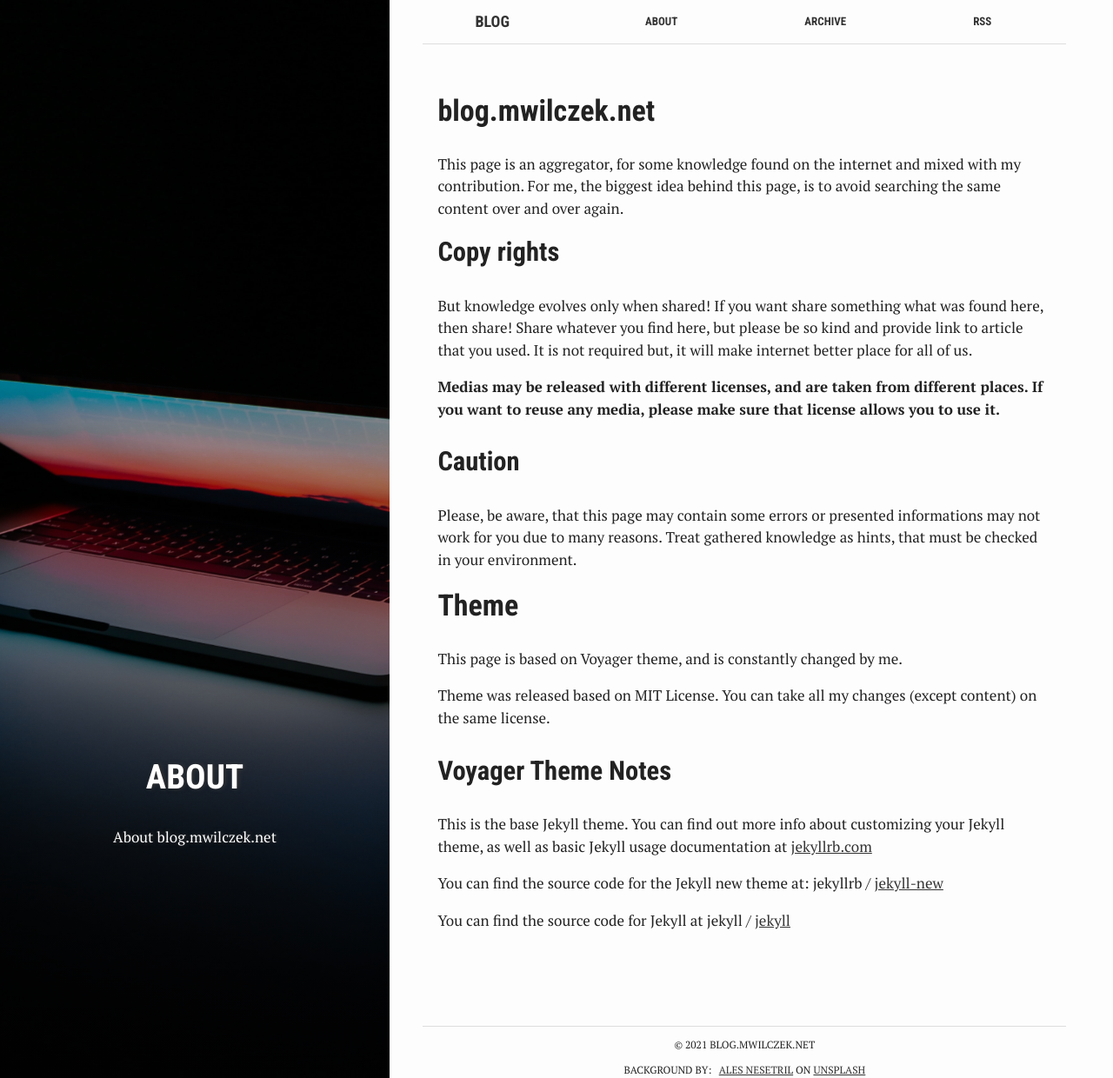
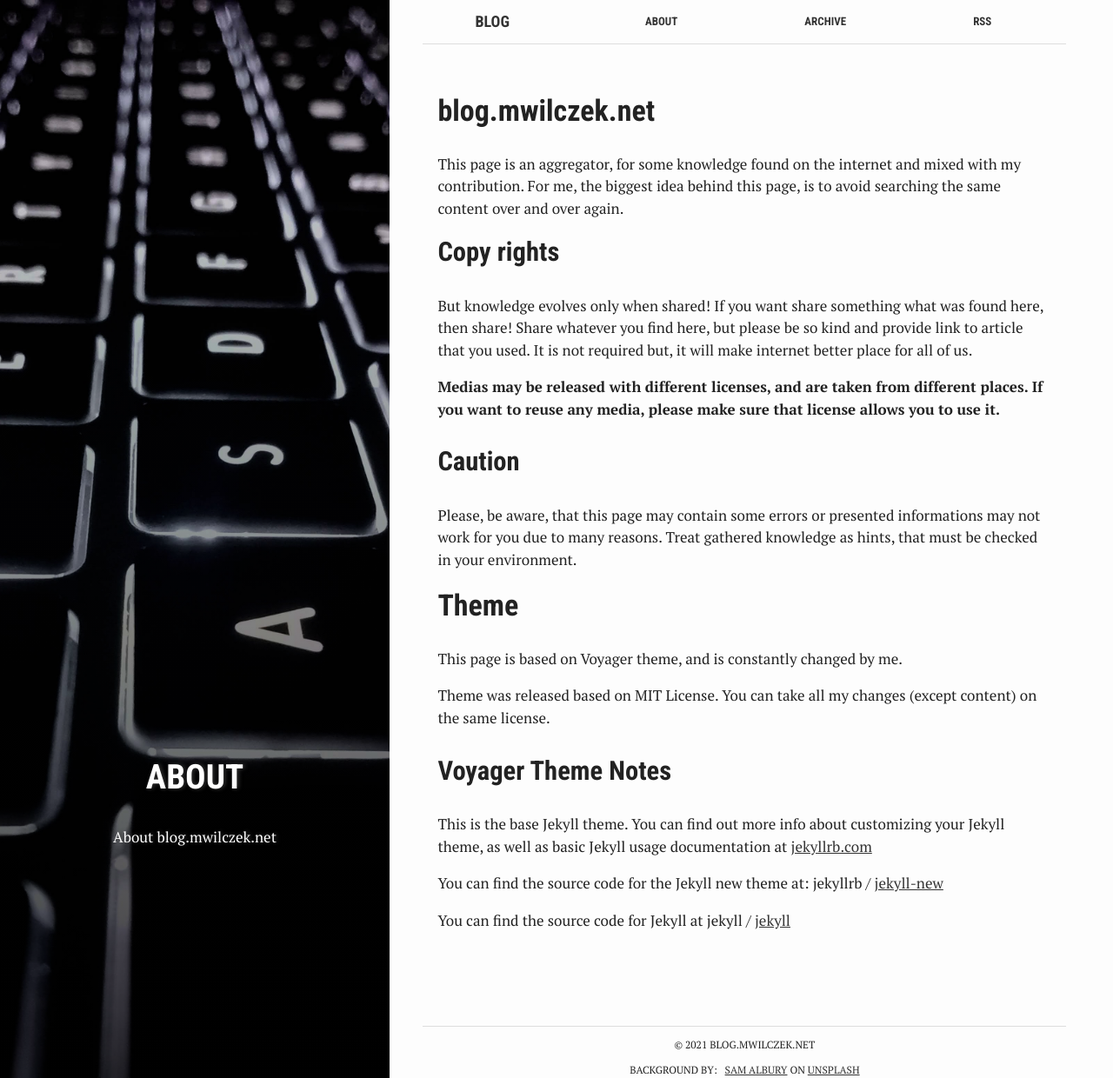
Before and after one commit to mwilczek-net/blog.mwilczek.net, a Jekyll site: the page built from about.md, in a window 1280 px wide and 1240 px high. Shown: the whole window at 87% size. Built offline with Jekyll 4.4.1, drawn with Linux system fonts in a browser that asks for light colours.

Commit message:
swap background for home and about

```diff
--- a/about.md
+++ b/about.md
@@ -1,6 +1,6 @@
 ---
-bg_credential: <a href="https://unsplash.com/@alesnesetril?utm_source=unsplash&utm_medium=referral&utm_content=creditCopyText">Ales Nesetril</a> on <a href="https://unsplash.com/?utm_source=unsplash&utm_medium=referral&utm_content=creditCopyText">Unsplash</a>
-bg:            "ales-nesetril-Im7lZjxeLhg-unsplash.jpg"
+bg_credential: <a href="https://unsplash.com/@sammisamuel21?utm_source=unsplash&utm_medium=referral&utm_content=creditCopyText">Sam Albury</a> on <a href="https://unsplash.com/?utm_source=unsplash&utm_medium=referral&utm_content=creditCopyText">Unsplash</a>
+bg:            "sam-albury-oA7MMRxTVzo-unsplash.jpg"
 layout:        page
 date:          2021-07-27
 title:         "About"
```
